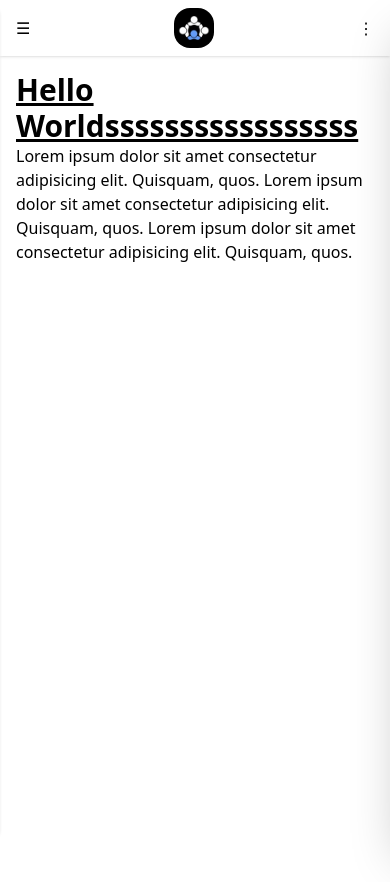
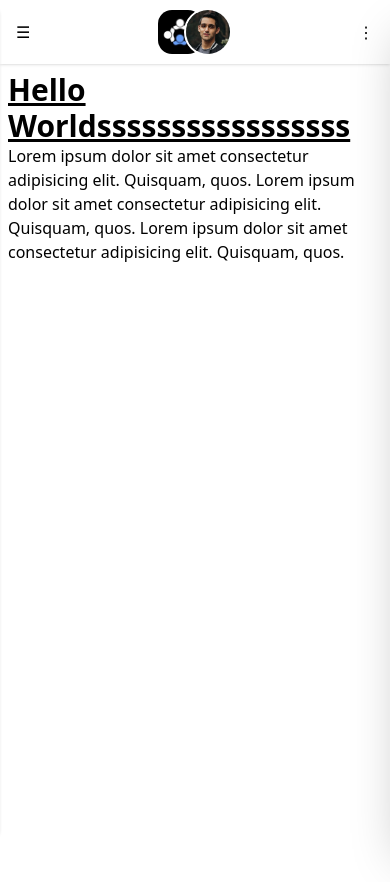
Before and after one commit to cscclub-projectX/Blog, a Nuxt app: page / in a window 390 px wide. Shown: the top 882 px of the page. Built offline with nearby package versions, Linux system fonts and the light colour scheme.

Commit message:
Update image assets and refine layout styling

```diff
--- a/components/Sidebar.vue
+++ b/components/Sidebar.vue
@@ -12,7 +12,7 @@
     <div class="flex flex-col items-center mb-6">
       <div class="flex -space-x-5">
         <NuxtImg src="/images/cscc_usdb_logo.jpg" alt="Logo" class="w-12 h-12 rounded-2xl bg-gradient-to-r border-2 border-white from-purple-200 to-blue-200" />
-        <NuxtImg src="/images/image.png" alt="Profile Picture" class="w-12 h-12 rounded-full border-2 border-white" />
+        <NuxtImg src="/images/image.webp" alt="Profile Picture" class="w-12 h-12 rounded-full border-2 border-white" />
       </div>
       <div class="text-center mt-2">
         <h3 class="font-semibold text-gray-800">Bogdan Nikitin</h3>
--- a/layouts/default.vue
+++ b/layouts/default.vue
@@ -1,5 +1,5 @@
 <template>
-  <div class="flex flex-col min-h-screen  relative">
+  <div class="flex flex-col min-h-screen relative overflow-hidden">
     <!-- Top Header for Mobile -->
     <div class="flex items-center justify-between p-2  shadow md:hidden">
       <button
@@ -10,8 +10,9 @@
         {{ isLeftSidebarOpen ? '❌' : '☰' }}
       </button>
 
-      <div class="flex items-center">
-        <NuxtImg src="/images/cscc_usdb_logo.jpg" alt="Logo" class="w-10 h-10 rounded-2xl" />
+      <div class="flex -space-x-5 items-center">
+        <NuxtImg src="/images/cscc_usdb_logo.jpg" alt="Logo" class="w-12 h-12 rounded-2xl bg-gradient-to-r border-2 border-white from-purple-200 to-blue-200" />
+        <NuxtImg src="/images/image.webp" alt="Profile Picture" class="w-12 h-12 rounded-full border-2 border-white" />
       </div>
 
       <button
@@ -35,9 +36,9 @@
       <!-- Main Content -->
       <main
         :class="`flex-1 min-h-screen transition-all duration-300
-          ${isLeftSidebarOpen ? 'md:ml-0' : ''}`"
+          ${isLeftSidebarOpen ? 'ml-0' : ''}`"
       >
-        <NuxtPage class="p-4"/>
+        <NuxtPage class="p-2 md:p-6 lg:p-8"/>
       </main>
 
       <!-- Right Sidebar -->
--- a/pages/index.vue
+++ b/pages/index.vue
@@ -1,6 +1,6 @@
 <template>
-    <div class="container mx-auto">
-        <div class="flex flex-col items-center justify-center">
+    <div class="">
+        <div class="">
             <h1 class="text-3xl font-bold underline ">
                 Hello Worldsssssssssssssssss
             </h1>
```
Also changed, not shown: public/images/image.png (deleted), public/images/image.webp (added).
